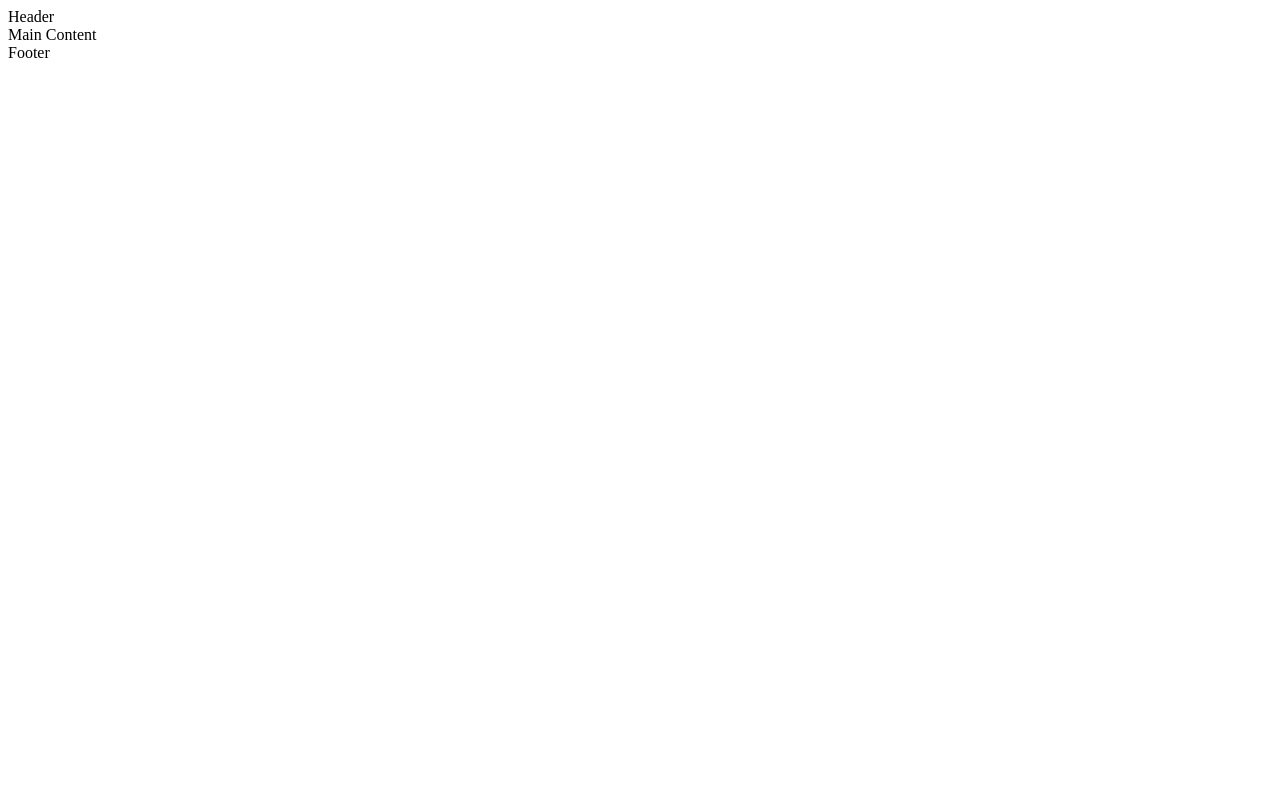
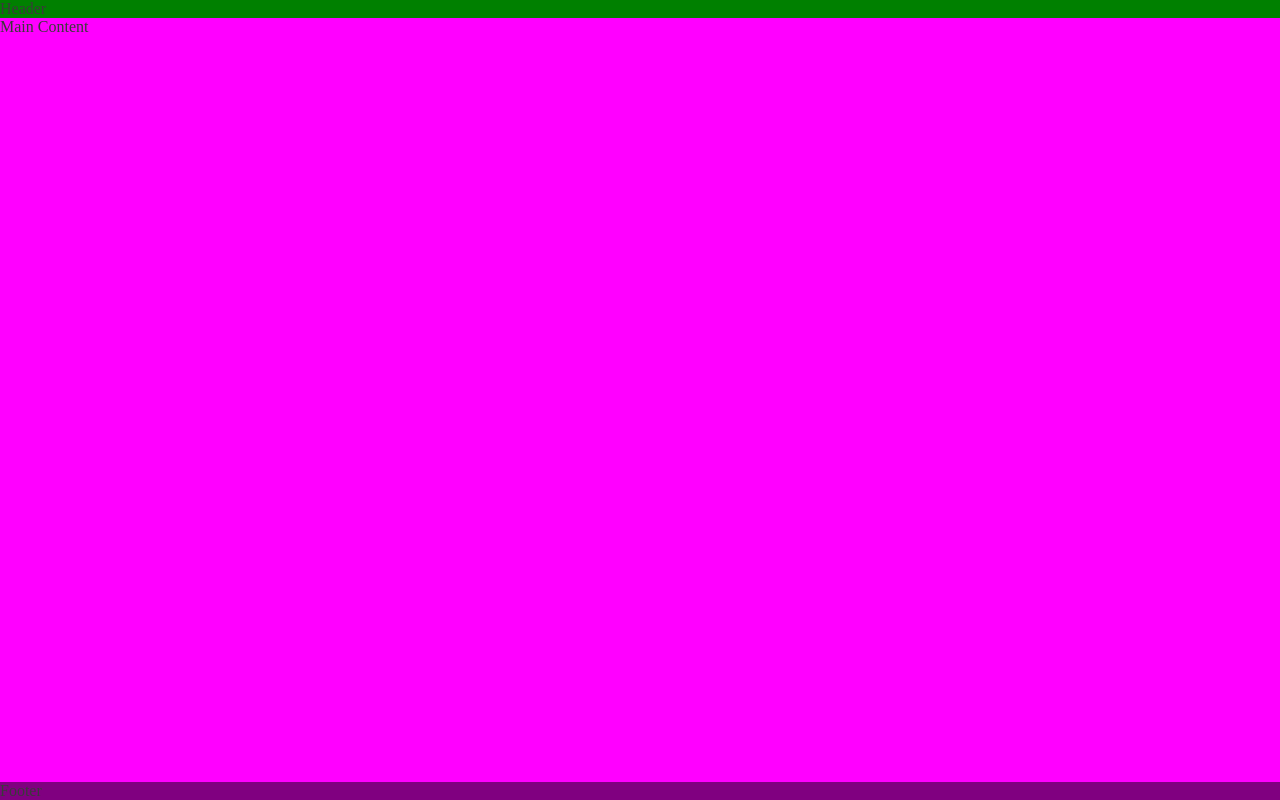
Before and after one commit to c4ller8/love-running, a plain HTML site: page index.html in a window 1280 px wide. Drawn offline with Linux system fonts and the light colour scheme.

Commit message:
Push footer down using flex styles

```diff
--- /dev/null
+++ b/assets/css/style.css
@@ -0,0 +1,28 @@
+/* asterisk wildcard selector to override default styles by the browser */
+*{
+    padding: 0;
+    margin: 0;
+    box-sizing:border-box;
+}
+/*general styles*/
+body{
+    min-height: 100vh;
+    display: flex;
+    flex-direction: column;
+    /* Generic project styles */
+    color: #3a3a3a;
+}
+/* header-color */
+header{
+    background-color: green
+}
+/* main content */
+main{
+    background-color: magenta;
+    /* make main element take up any suplus space to push footer down */
+    flex:1 0 auto;
+}
+/* footer */
+footer{
+    background-color: purple
+}
--- a/index.html
+++ b/index.html
@@ -16,12 +16,19 @@
     <!-- favicon -->
     <link rel="apple-touch-icon" sizes="180x180" href="assets/favicon-zip/apple-touch-icon.png">
     <link rel="icon" type="image/png" sizes="32x32" href="assets/favicon-zip/favicon-32x32.png">
-    <link rel="icon" type="image/png" sizes="16x16" href="assets/favicon-zip/apple-touch-icon.png">
+    <link rel="icon" type="image/png" sizes="16x16" href="assets/css/favicon-zip/apple-touch-icon.png">
+    <!-- Stylesheet-->
+     <link rel="stylesheet" href="assets/css/style.css">
 </head>
 
 <body>
+    <!-- header -->
     <header>Header</header>
+
+    <!-- main -->
     <main>Main Content</main>
+
+    <!-- footer -->
     <footer>Footer</footer>
 
 </body>
```
Also changed, not shown: assets/css/favicon-zip/about.txt (renamed from assets/favicon-zip/about.txt), assets/css/favicon-zip/android-chrome-192x192.png (renamed from assets/favicon-zip/android-chrome-192x192.png), assets/css/favicon-zip/android-chrome-512x512.png (renamed from assets/favicon-zip/android-chrome-512x512.png), assets/css/favicon-zip/apple-touch-icon.png (renamed from assets/favicon-zip/apple-touch-icon.png), assets/css/favicon-zip/favicon-16x16.png (renamed from assets/favicon-zip/favicon-16x16.png), assets/css/favicon-zip/favicon-32x32.png (renamed from assets/favicon-zip/favicon-32x32.png), assets/css/favicon-zip/favicon.ico (renamed from assets/favicon-zip/favicon.ico), assets/css/favicon-zip/site.webmanifest (renamed from assets/favicon-zip/site.webmanifest).
